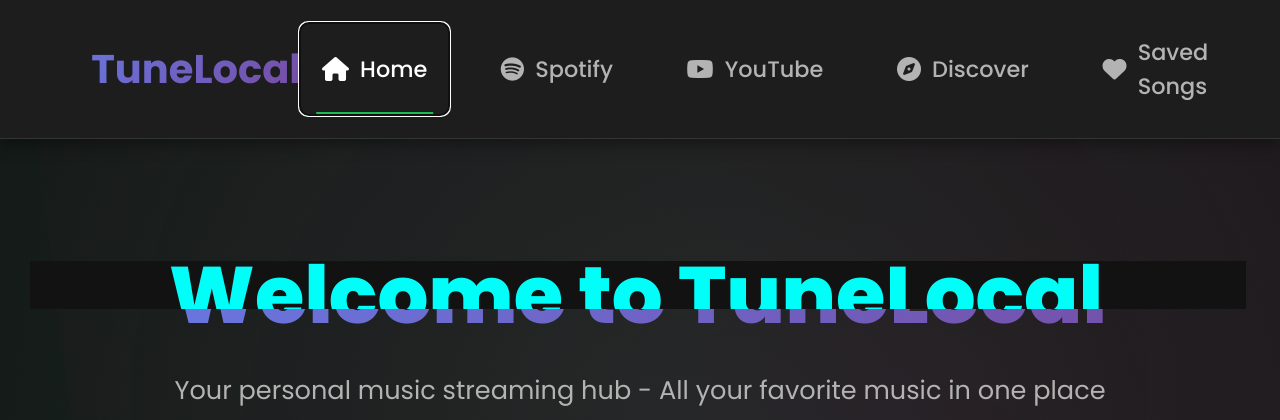
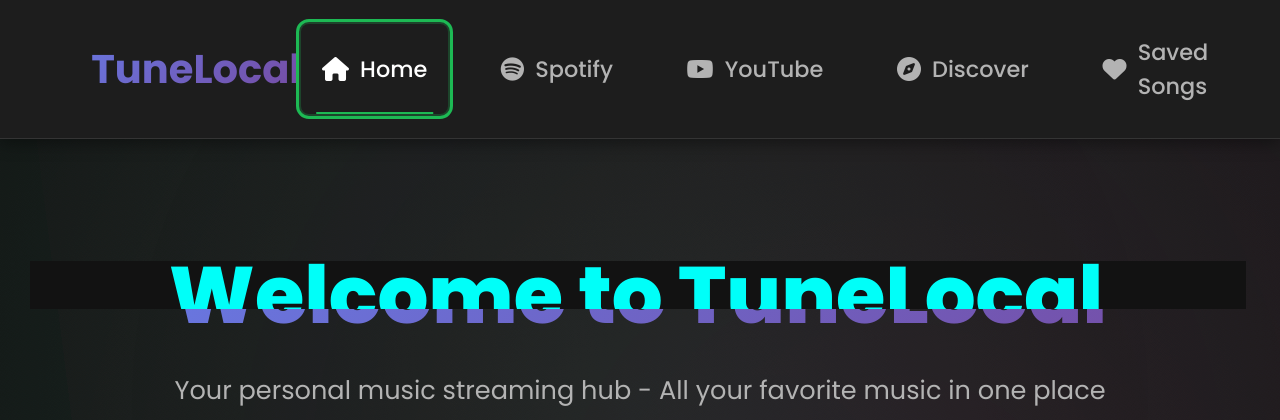
Before and after one commit to jesus-justin/TuneLocal, a PHP site: page / in a window 1280 px wide, with the restyled element focused; the page is wider, and only the part inside the window is pictured. Shown: the top 420 px of that part. Run offline with PHP 8.4, Linux system fonts and the light colour scheme; data comes from the database, SQL or seed files in the repository; data that the repository does not hold is empty.

Commit message:
A11y: add strong :focus-visible styles across interactive elements

```diff
--- a/styles.css
+++ b/styles.css
@@ -206,6 +206,23 @@ body {
     color: var(--text-primary);
 }
 
+/* Strong focus styles for keyboard users */
+.nav-link:focus-visible,
+.btn:focus-visible,
+.icon-btn:focus-visible,
+.filter-btn:focus-visible,
+.category-btn:focus-visible,
+.service-btn:focus-visible,
+.control-btn:focus-visible,
+.search-input:focus-visible,
+.url-input:focus-visible,
+.form-input:focus-visible,
+.quick-link:focus-visible {
+    outline: 3px solid var(--primary-color);
+    outline-offset: 2px;
+    box-shadow: 0 0 0 4px rgba(29,185,84,0.25);
+}
+
 .nav-link:hover::before,
 .nav-link.active::before {
     width: 80%;
```
